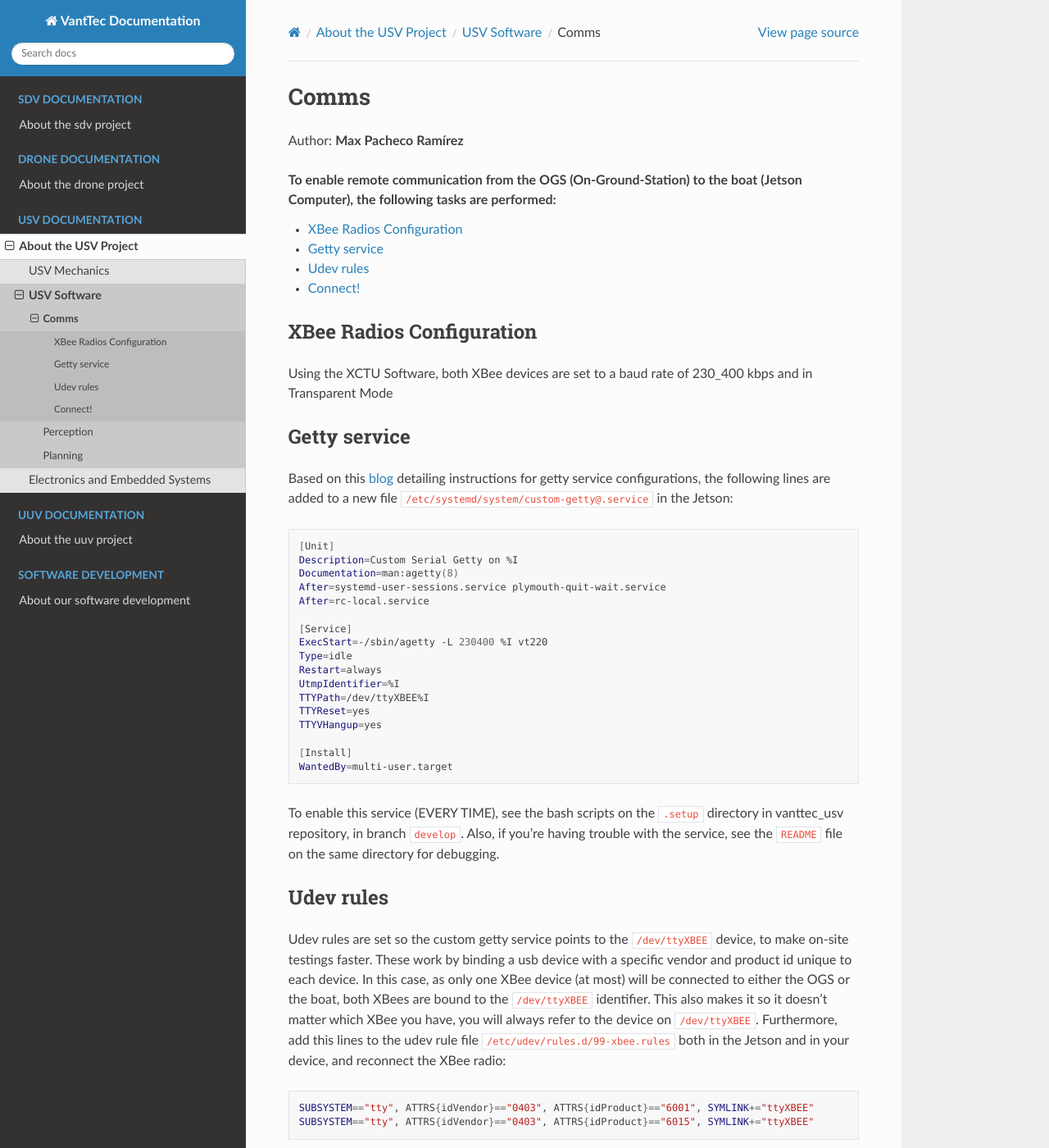
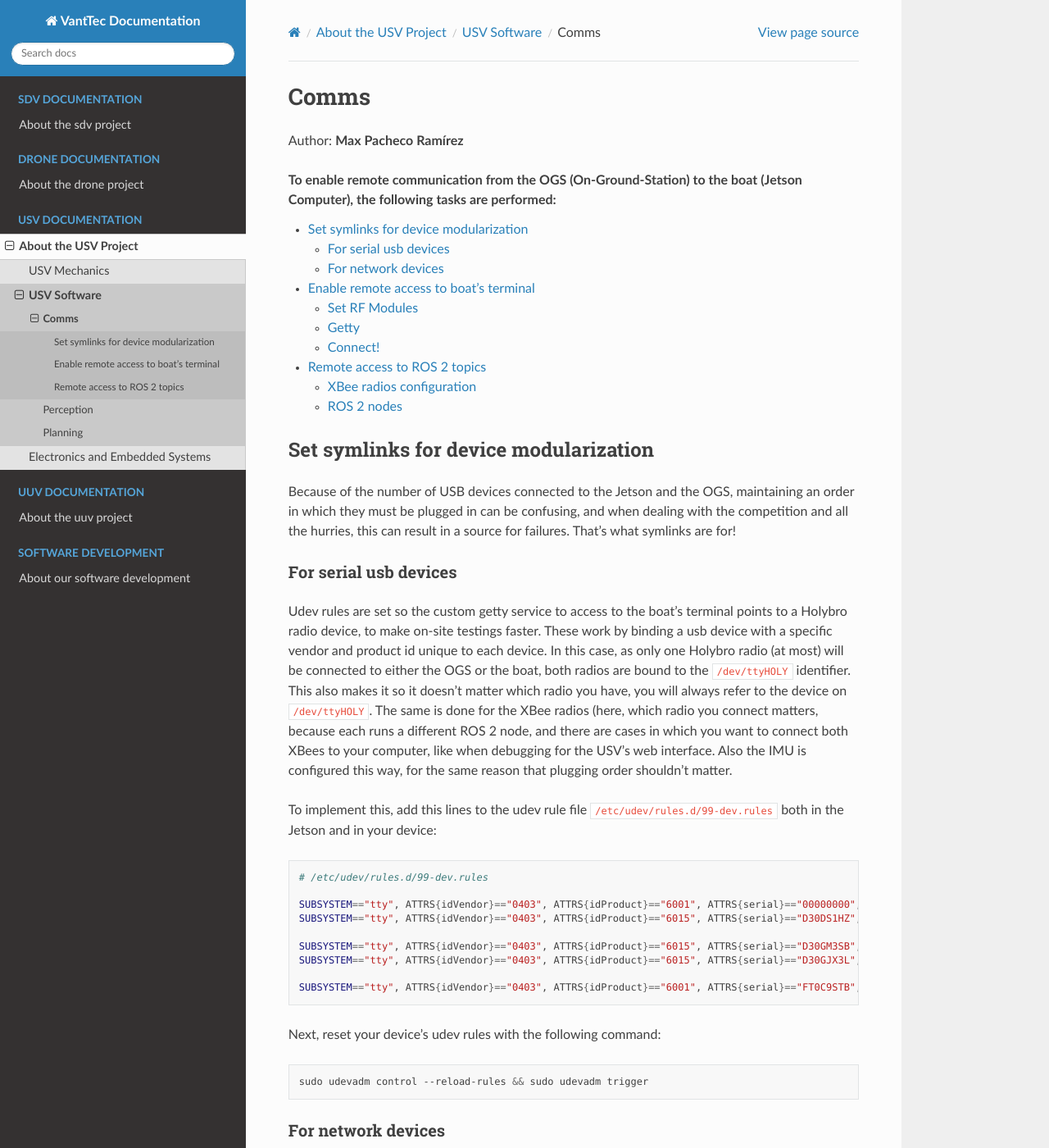
Before and after one commit to vanttec/vanttec_documentation, a Sphinx documentation site: the page built from source/usv/usv_software_comms.rst, in a window 1280 px wide and 1400 px high. Shown: the whole window at 82% size. Built offline with Sphinx 7.4.7 and the Read the Docs theme 3.1.0, drawn with Linux system fonts in a browser that asks for light colours; pages that are not in the unit, such as notebooks, are missing from menus; some of the changed text lies outside the part shown.

Commit message:
updated usv_comms docs, HOLY radios used for terminal access and XBEEs for topic IO

```diff
--- a/source/usv/usv_software_comms.rst
+++ b/source/usv/usv_software_comms.rst
@@ -8,50 +8,212 @@
   :depth: 2
   :local:
 
-XBee Radios Configuration
+Set symlinks for device modularization
 -----
-Using the XCTU Software, both XBee devices are set to a baud rate of 230_400 kbps and in Transparent Mode
 
-Getty service
+Because of the number of USB devices connected to the Jetson and the OGS, maintaining an order in which they must be plugged in can be confusing, and when dealing with the competition and all the hurries, this can result in a source for failures. That’s what symlinks are for!
+
+For serial usb devices
+^^^^^
+
+Udev rules are set so the custom getty service to access to the boat’s terminal points to a Holybro radio device, to make on-site testings faster. These work by binding a usb device with a specific vendor and product id unique to each device. In this case, as only one Holybro radio (at most) will be connected to either the OGS or the boat, both radios are bound to the ``/dev/ttyHOLY`` identifier. This also makes it so it doesn’t matter which radio you have, you will always refer to the device on ``/dev/ttyHOLY``. The same is done for the XBee radios (here, which radio you connect matters, because each runs a different ROS 2 node, and there are cases in which you want to connect both XBees to your computer, like when debugging for the USV’s web interface. Also the IMU is configured this way, for the same reason that plugging order shouldn’t matter.
+
+To implement this, add this lines to the udev rule file ``/etc/udev/rules.d/99-dev.rules`` both in the Jetson and in your device:
+
+.. code-block:: shell
+
+  # /etc/udev/rules.d/99-dev.rules
+
+  SUBSYSTEM=="tty", ATTRS{idVendor}=="0403", ATTRS{idProduct}=="6001", ATTRS{serial}=="00000000", SYMLINK+="ttyXBEESTATION"
+  SUBSYSTEM=="tty", ATTRS{idVendor}=="0403", ATTRS{idProduct}=="6015", ATTRS{serial}=="D30DS1HZ", SYMLINK+="ttyXBEEBOAT"
+
+  SUBSYSTEM=="tty", ATTRS{idVendor}=="0403", ATTRS{idProduct}=="6015", ATTRS{serial}=="D30GM3SB", SYMLINK+="ttyHOLY"
+  SUBSYSTEM=="tty", ATTRS{idVendor}=="0403", ATTRS{idProduct}=="6015", ATTRS{serial}=="D30GJX3L", SYMLINK+="ttyHOLY"
+
+  SUBSYSTEM=="tty", ATTRS{idVendor}=="0403", ATTRS{idProduct}=="6001", ATTRS{serial}=="FT0C9STB", SYMLINK+="ttyIMU"
+
+Next, reset your device’s udev rules with the following command:
+
+.. code-block:: shell
+
+  sudo udevadm control --reload-rules && sudo udevadm trigger
+
+
+For network devices
+^^^^^
+
+For the usb canable adapter, a similar approach is followed. Add the following lines to the file ``/etc/systemd/network/10-can.link`` in the Jetson and your OGS, so both our Geschwister Schneider CAN type adapters are linked to the same interface in case we switch between one or another.
+
+.. code-block:: shell
+
+  # /etc/systemd/network/10-can.link
+
+  [Match]
+  Driver=gs_usb
+
+  [Link]
+  Name=can_vtec
+
+Next, update the interface links:
+
+.. code-block:: shell
+
+  sudo update-initramfs -u
+  sudo reboot
+
+
+Also, you should consider adding the following script to an accessible file so that you can easily enable the can interface on your computers:
+
+.. code-block:: shell
+
+  #!/bin/bash
+  sudo modprobe can
+  sudo modprobe can_raw
+  sudo modprobe mttcan
+
+  sudo ip link set down can_vtec
+  sudo ip link set can_vtec type can bitrate 125000
+  sudo ip link set up can_vtec
+
+
+Enable remote access to boat’s terminal
 -----
+
+In order to control global, important, or not necessarily ROS-related commands on the remote computer, Getty services are implemented.
+
+
+Set RF Modules
+^^^^^
+
+Holybro SiK Telemetry Radios are used for this task, configured at 115,200 kbps on a separate channel to avoid interference with the RTK information being sent from another pair of the same radios, or the radios from other teams.
+
+
+Getty
+^^^^^
+
 Based on this `blog <https://0pointer.de/blog/projects/serial-console.html>`__ detailing instructions for getty service configurations, the following lines are added to a new file ``/etc/systemd/system/custom-getty@.service`` in the Jetson:
 
 .. code-block:: shell
 
-   [Unit]
-   Description=Custom Serial Getty on %I
-   Documentation=man:agetty(8)
-   After=systemd-user-sessions.service plymouth-quit-wait.service
-   After=rc-local.service
+  # /etc/systemd/system/custom-getty@.service
+  [Unit]
+  Description=Custom Serial Getty on %I
+  Documentation=man:agetty(8)
+  After=systemd-user-sessions.service plymouth-quit-wait.service
+  After=rc-local.service
 
-   [Service]
-   ExecStart=-/sbin/agetty -L 230400 %I vt220
-   Type=idle
-   Restart=always
-   UtmpIdentifier=%I
-   TTYPath=/dev/ttyXBEE%I
-   TTYReset=yes
-   TTYVHangup=yes
+  [Service]
+  ExecStart=-/sbin/agetty -L 115200 %I vt220
+  Type=idle
+  Restart=always
+  UtmpIdentifier=%I
+  TTYPath=/dev/ttyHOLY%I
+  TTYReset=yes
+  TTYVHangup=yes
 
-   [Install]
-   WantedBy=multi-user.target
+  [Install]
+  WantedBy=multi-user.target
 
-To enable this service (EVERY TIME), see the bash scripts on the ``.setup`` directory in vanttec_usv repository, in branch ``develop``. Also, if you're having trouble with the service, see the ``README`` file on the same directory for debugging.
+To enable this service (every time before you’re starting the autonomy challenge), use the bash scripts on the ``.setup`` directory in vanttec_usv repository (if not in main branch, in branch develop). Also, if you’re having trouble with the service, see the ``README.md`` file on that hidden directory for debugging.
 
-Udev rules
------
-Udev rules are set so the custom getty service points to the ``/dev/ttyXBEE`` device, to make on-site testings faster. These work by binding a usb device with a specific vendor and product id unique to each device. In this case, as only one XBee device (at most) will be connected to either the OGS or the boat, both XBees are bound to the ``/dev/ttyXBEE`` identifier. This also makes it so it doesn't matter which XBee you have, you will always refer to the device on ``/dev/ttyXBEE``. Furthermore, add this lines to the udev rule file ``/etc/udev/rules.d/99-xbee.rules`` both in the Jetson and in your device, and reconnect the XBee radio:
+Connect!
+^^^^^
+
+Wowie! You should now be able to access the Jetson’s login prompt connecting to your XBee device using minicom on CLI:
 
 .. code-block:: shell
 
-   SUBSYSTEM=="tty", ATTRS{idVendor}=="0403", ATTRS{idProduct}=="6001", SYMLINK+="ttyXBEE"
-   SUBSYSTEM=="tty", ATTRS{idVendor}=="0403", ATTRS{idProduct}=="6015", SYMLINK+="ttyXBEE"
+  sudo minicom -D /dev/ttyHOLY -b 115200 -c on
 
+Remote access to ROS 2 topics
+-----
 
-Connect!
-------------
-Wowie! You should now be able to access the Jetson's login prompt connecting to your XBee device using minicom on CLI:
+In order to have a visualization of the autonomous system's status, because just doing a topic echo on the transparent mode from getty services isn't as visually understandable as RViz, ROS 2 topics are sent on separate serial devices: the XBee S3B RF Modules.
 
-.. code-block:: shell
+XBee radios configuration
+^^^^^
+Using the XCTU Software, both XBee devices are set to a baud rate of 230,400 kbps and in API mode. The configuration parameters include:
 
-   sudo minicom -D /dev/ttyXBEE -b 230400 -c on
+- AP (API Enable) = API Mode with Escapes [2]
+- BD (Interface Data Rate) = 230400 [7]
+- NI (Node Identifier) = ``BOAT_XBEE`` for boat device, ``STATION_XBEE`` for ground station
+- ID (Network ID) = Same value for both devices to ensure communication
+
+ROS 2 nodes
+^^^^^
+
+In order to send the relevant variables for debugging from the remote device to the ground station, a ROS 2 interface through 2 nodes was developed. The logics for the XBee ROS 2 interface are:
+
+- **Configuration**
+
+   - Uses a YAML configuration file to specify:
+
+     - Topic names and message types
+     - XBee port configurations
+     - Update rates
+     - Enabled/disabled topics
+
+   - Allows easy modification of transmitted data without code changes
+
+- **Boat Node (xbee_boat_node)**
+
+   - Subscribes to selected ROS 2 topics on the USV
+   - Processes incoming messages into transmittable data
+   - Packs data efficiently with message IDs and size information
+   - Sends data chunks through XBee radio
+   - Supports both numeric and string data types
+   - Uses configurable update rate (default 10Hz)
+
+- **Station Node (xbee_station_node)**
+
+   - Receives packed data from boat node
+   - Unpacks data based on message type
+   - Republishes data to corresponding ROS 2 topics with ``/usv_comms`` prefix
+   - Handles different message types appropriately:
+
+     - Standard messages (pose, velocity, etc.)
+     - Object lists with mixed data types
+
+   - Provides error handling and logging
+
+- **Message Protocol**
+
+   - Efficient binary protocol for data transmission
+   - Message structure:
+
+     - Message ID (1 byte)
+     - Message Size (2 bytes)
+     - Packed data (variable length)
+
+   - Type-aware packing for both numbers and strings
+   - Error detection and validation
+
+- **Key Features**
+
+   - Modular design with base class for common functionality
+   - Configuration-driven topic selection
+   - Robust error handling and logging
+   - Automatic network discovery
+   - Bandwidth-efficient message packing
+   - Support for complex message types (like object lists)
+
+- **Usage**
+
+   - Start nodes:
+
+     .. code-block:: shell
+
+       # On the boat:
+       ros2 run usv_comms xbee_boat_node
+
+       # On the ground station:
+       ros2 run usv_comms xbee_station_node
+
+   - Monitor topics:
+
+     .. code-block:: shell
+
+       # View republished topics
+       ros2 topic list | grep "/usv_comms"
+
+This implementation provides a reliable and configurable way to monitor the autonomous system's state remotely, enabling better debugging and visualization through tools like RViz while maintaining efficient bandwidth usage through careful message packing and topic selection.
```
